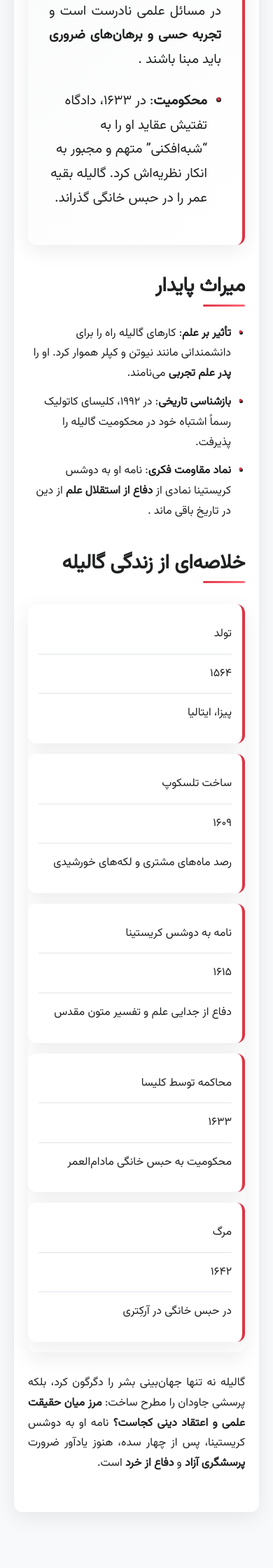
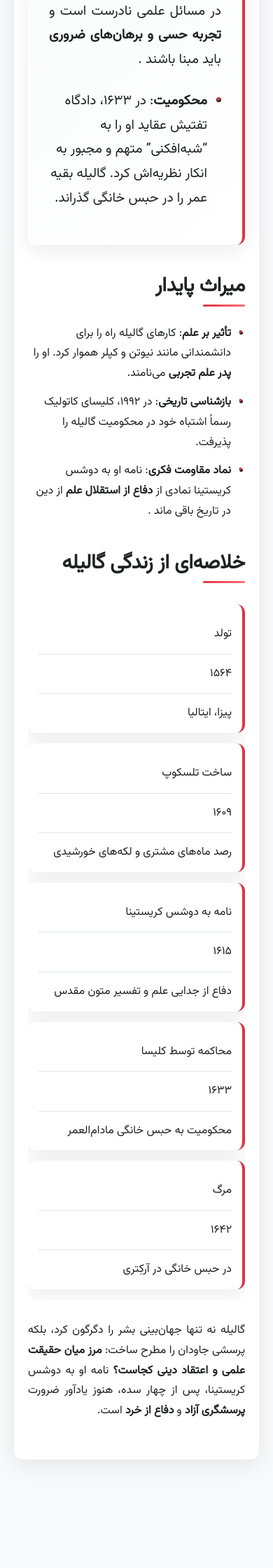
Before and after one commit to darkblog/darkblog.github.io, a Jekyll site: the page built from _posts/2025-7-5-68.md, in a window 390 px wide. Shown: the part 1841-4081 px from the top of the page at 70% size. Built offline with Jekyll 4.4.1, drawn with Linux system fonts in a browser that asks for light colours; after the commit the page ends 4006 px from its top, so only the background shows below that.

Commit message:
Update post.html

```diff
--- a/_layouts/post.html
+++ b/_layouts/post.html
@@ -100,7 +100,7 @@
         }
 
         .nav-logo {
-            height: 100px; /* تغییر اندازه لوگو به 100px */
+            height: 100px;
             width: auto;
             transition: transform 0.3s;
             background: #fff;
@@ -494,6 +494,8 @@
                 display: block;
                 width: 100%;
                 min-width: unset !important;
+                background: transparent !important;
+                box-shadow: none !important;
             }
 
             .post-content table:not(.infobox) thead {
@@ -515,6 +517,7 @@
                 padding: 20px;
                 transition: transform 0.3s, box-shadow 0.3s;
                 border-right: 4px solid var(--primary-color);
+                border-collapse: collapse;
             }
 
             .post-content table:not(.infobox) tr:hover {
@@ -530,10 +533,12 @@
                 text-align: right;
                 line-height: 1.6;
                 position: relative;
+                margin: 0;
             }
 
             .post-content table:not(.infobox) td:last-child {
                 border-bottom: none;
+                padding-bottom: 0;
             }
 
             .post-content table:not(.infobox) td[data-label]::before {
@@ -552,6 +557,12 @@
             .post-content table:not(.infobox) td:not([data-label]) {
                 padding-top: 15px;
                 padding-bottom: 15px;
+            }
+
+            .post-content table:not(.infobox) tbody,
+            .post-content table:not(.infobox) tr,
+            .post-content table:not(.infobox) td {
+                box-sizing: border-box;
             }
 
             .hero-section {
@@ -592,6 +603,23 @@
         }
 
         @media (max-width: 576px) {
+            .post-content table:not(.infobox) tr {
+                padding: 15px;
+                margin-bottom: 15px;
+            }
+
+            .post-content table:not(.infobox) td[data-label]::before {
+                font-size: 0.85rem;
+            }
+
+            .post-content table:not(.infobox) td {
+                padding: 10px 0;
+            }
+
+            .post-content table:not(.infobox) td:last-child {
+                padding-bottom: 0;
+            }
+
             .hero-section {
                 min-height: 350px;
             }
@@ -629,15 +657,6 @@
             .header-content {
                 margin-top: 0;
             }
-
-            .post-content table:not(.infobox) tr {
-                padding: 15px;
-                margin-bottom: 15px;
-            }
-
-            .post-content table:not(.infobox) td[data-label]::before {
-                font-size: 0.85rem;
-            }
         }
     </style>
 </head>
```
